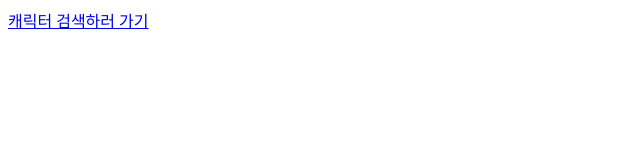
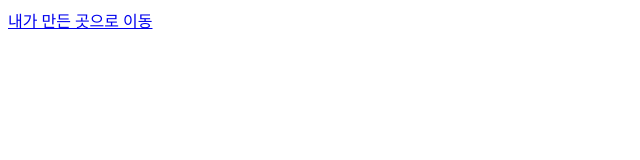
Before and after one commit to Sukchan0403/Sukchan0403.github.io, a plain HTML site: page index.html in a window 1280 px wide. Shown: the full height of the page, 0-640 px from the left. Drawn offline with Linux system fonts and the light colour scheme.

Commit message:
add index.html

```diff
--- a/index.html
+++ b/index.html
@@ -7,6 +7,6 @@
 </head>
 <body>
 
-  <a href="real.html" class="button">캐릭터 검색하러 가기</a>
+  <a href="real.html2" class="button">내가 만든 곳으로 이동</a>
 </body>
 </html>
```
